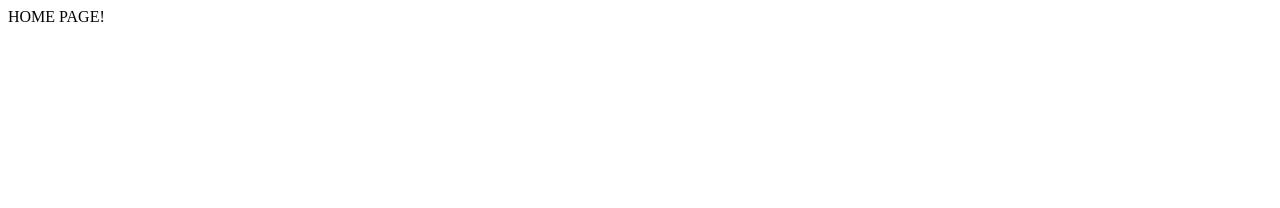
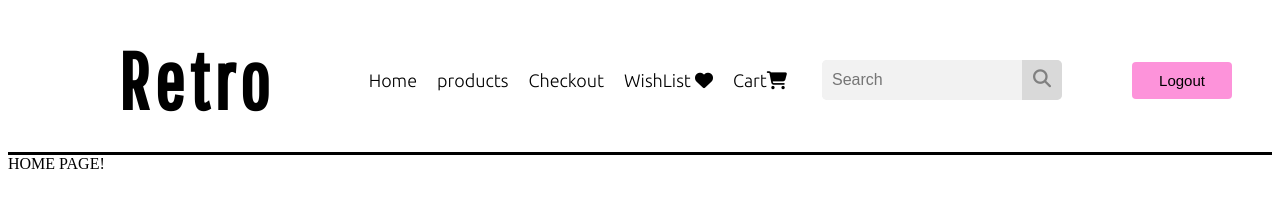
Before and after one commit to ayahochberg/onlineStore, a plain HTML site: page client/src/private/homePage.html in a window 1280 px wide. Drawn offline with Linux system fonts and the light colour scheme.

Commit message:
added menu annd fix register

```diff
--- /dev/null
+++ b/client/src/css/homePageStyle.css
@@ -0,0 +1,155 @@
+@import url('https://fonts.googleapis.com/css2?family=Pathway+Gothic+One&family=Teko:wght@500&family=Ubuntu:wght@300&display=swap');
+nav {
+    padding: 10px 40px 10px 70px;
+    border: 3px solid black;
+    border-left: none;
+    border-top: none;
+    border-right: none;
+}
+
+nav ul {
+    display: flex;
+    list-style: none;
+    flex-wrap: wrap;
+    align-items: center;
+    justify-content: center;
+}
+
+nav ul li.logo{
+    flex: 1;
+    font-size: 80px;
+    letter-spacing: 5px;
+    font-weight: 600;
+    font-family: 'Pathway Gothic One', sans-serif;
+}
+
+nav ul div.items{
+    padding: 0 25px;
+    display: inline-flex;
+}
+
+
+nav ul div.items a,
+ul .dropdown a {
+    text-decoration: none;
+    text-align: center;
+    font-family: 'Ubuntu', sans-serif;
+    font-size: 18px;
+    padding: 0 10px;
+    color:black;
+    cursor: pointer;
+}
+
+#item:hover{
+    color:#ff80d5;
+}
+
+nav ul .search-icon{
+    height: 40px;
+    width: 240px;
+    display: flex;
+    background: #f2f2f2;
+    border-radius: 5px;
+}
+
+nav ul .search-icon input {
+    height: 100%;
+    width: 200px;
+    border: none;
+    outline: none;
+    padding: 0 10px;
+    background: #f2f2f2;
+    border-radius: 5px 0 0 5p;
+    color: #000;
+    font-size: 16px;
+    border-radius: 5px 0 0 5px;
+}
+
+nav ul .search-icon .icon{
+    height: 100%;
+    width: 40px;
+    line-height: 40px;
+    text-align: center;
+    border-radius: 0 5px 5px 0;
+    background-color:  #d9d9d9;
+    cursor: pointer;
+}
+
+nav ul .search-icon .icon :hover{
+    color: black;
+}
+
+nav ul .search-icon span{
+    color: grey;
+    font-size: 18px;
+}
+
+.button {
+    display: inline-block;
+    border-radius: 4px;
+    background-color: #fd93da;
+    border: none;
+    color:black;
+    text-align: center;
+    font-size: 15px;
+    padding: 10px;
+    width: 100px;
+    transition: all 0.5s;
+    cursor: pointer;
+    margin-left: 70px;
+  }
+
+  .button span {
+    cursor: pointer;
+    display: inline-block;
+    position: relative;
+    transition: 0.5s;
+  }
+
+  .button span:after {
+    content: '\00bb';
+    position: absolute;
+    opacity: 0;
+    top: 0;
+    right: -20px;
+    transition: 0.5s;
+  }
+
+  .button:hover span {
+    padding-right: 25px;
+  }
+
+  .button:hover span:after {
+    opacity: 1;
+    right: 0;
+  }
+
+  li{
+    position: relative;
+}
+
+  ul li ul {
+    text-align: center;
+    background: white;
+    visibility: hidden;
+    opacity: 0;
+    min-width: 5rem;
+    position: absolute;
+    transition: all 0.5s ease;
+    margin-top: 1rem;
+    left: 0;
+    display: none;
+}
+
+ul li:hover > ul,
+ul li ul:hover {
+  visibility: visible;
+  opacity: 1;
+  top:15%;
+  display: block;
+}
+
+ul li ul li {
+    clear: both;
+  width: 100%;
+}
--- a/client/src/css/registerStyle.css
+++ b/client/src/css/registerStyle.css
@@ -1,16 +1,27 @@
+@import url('https://fonts.googleapis.com/css2?family=Pathway+Gothic+One&family=Teko:wght@500&family=Ubuntu:wght@300&display=swap');
+
 body {
   background:white;
-  font-family: 'Roboto', sans-serif;
+  font-family: 'Ubuntu', sans-serif;
   font-size: 10px
 }
 form {
-  background-color: plum;
+  background-color:#ffe6f7;
   padding: 4em 4em 2em;
   max-width: 400px;
   margin: 50px auto 0;
   box-shadow: 0 0 1em #222;
   border-radius: 2px;
 }
+
+  h1 {
+    flex: 1;
+    font-size: 50px;
+    letter-spacing: 5px;
+    font-weight: 20;
+    font-family: 'Pathway Gothic One', sans-serif;
+    align-content: center;
+  }
   h2 {
     margin:0 0 50px 0;
     padding:10px;
@@ -18,7 +29,7 @@ form {
     font-size:30px;
     color:darken(#e5e5e5, 50%);
     border-bottom:solid 1px #e5e5e5;
-    font-family: 'Gill Sans', 'Gill Sans MT', Calibri, 'Trebuchet MS', sans-serif;
+    font-family: 'Ubuntu', sans-serif;
   }
 
   p {
@@ -52,13 +63,12 @@ form {
     color: #666;
   }
   input[type="submit"] {
-    background-color: #404040;
-    box-shadow: 0 3px 0 0 darken( rgba(111, 143, 231, 0.7), 10%);
+    background-color: #a6a3a2;
     border-radius: 10px;
     border-color: white;
     border: none;
     color: #fff;
-    font-family: 'Gill Sans', 'Gill Sans MT', Calibri, 'Trebuchet MS', sans-serif;
+    font-family: 'Ubuntu', sans-serif;
     cursor: pointer;
     box-sizing: content-box;
     display: block;
@@ -87,4 +97,26 @@ form {
     padding: 4px 10px;
     font-weight: 400;
     background-color: rgba(255,255,255,0);
-	}
+  }
+
+  .txt1 {
+    font-family: 'Ubuntu', sans-serif;
+    font-size: 18px;
+    line-height: 1.5;
+    color: #666666;
+    background-color: transparent;
+  }
+
+  a{
+    text-decoration: none;
+    font-family: 'Ubuntu', sans-serif;
+    font-size: 18px;
+    line-height: 1.5;
+    color: #666666;
+    background-color: transparent;
+  }
+
+  a:hover {
+    text-decoration: none;
+  color: #ff80d5;
+}
--- a/client/src/private/homePage.html
+++ b/client/src/private/homePage.html
@@ -2,8 +2,39 @@
 <html>
 <title></title>
 <head>
+    <link rel="stylesheet" type="text/css" href="/client/src/css/homePageStyle.css">
+    <script src="https://kit.fontawesome.com/354304e19a.js" crossorigin="anonymous"></script>
 </head>
 <body>
+    <nav>
+        <ul>
+            <li class="logo">Retro</li>
+            <div class="items">
+                <li><a href="#" id="item">Home</a></li>
+                <li><a href="#" id="item">products</a>
+                    <ul class="dropdown">
+                        <li><a href="#" id="item">Sub-1</a></li>
+                        <li><a href="#" id="item">Sub-2</a></li>
+                        <li><a href="#" id="item">Sub-3</a></li>
+                    </ul>
+                </li>
+                <li><a href="checkout.html" id="item">Checkout</a></li>
+                <li><a href="#" id="item">WishList <i class="fas fa-heart"></i></a></li>
+                <li><a href="#" id="item">Cart<i class="fas fa-shopping-cart"></i></a></i></li>
+            </div>
+
+            <li class="search-icon">
+                <input type="search" placeholder="Search">
+                <label class="icon">
+                    <span class= "fas fa-search"></span>
+                </label>
+            </li>
+
+            <button class="button" style="vertical-align:middle" onclick="location.href='../index.html'">
+                <span>Logout </span>
+            </button>
+        </ul>
+    </nav>
 <div>HOME PAGE!</div>
 </body>
 </html>
```
Also changed, not shown: client/src/css/indexStyle.css (+18 -15 lines), client/src/index.html (+5 -3 lines), client/src/register.html (+43 -1 lines), client/src/private/checkout.html (renamed from client/src/checkout.html).
